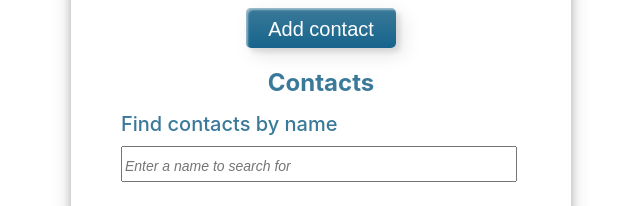
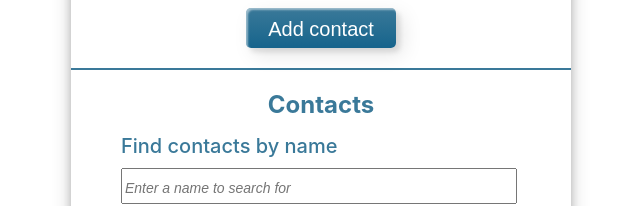
Before and after one commit to yuriy-o/ContactKeeperApp, a React (Create React App) app: page / in a window 1280 px wide. Shown: the part 236-442 px from the top of the page, without its empty margins (319-959 px from the left). Built offline with nearby package versions, Linux system fonts and the light colour scheme; no server answers.

Commit message:
add a delimiter

```diff
--- a/src/components/ContactForm/ContactForm.css
+++ b/src/components/ContactForm/ContactForm.css
@@ -87,3 +87,12 @@
 .btn-7 span:hover:after {
   width: 100%;
 }
+.hr-line {
+  border: 0;
+  height: 2px;
+  background-color: #3a7999;
+  margin: 20px 0;
+  width: 500px;
+  text-align: center;
+  margin-left: -50px;
+}
--- a/src/components/ContactForm/ContactForm.jsx
+++ b/src/components/ContactForm/ContactForm.jsx
@@ -99,9 +99,10 @@ export const ContactForm = () => {
         {/* //! button with old style */}
         {/* <Button type="submit">Add contact</Button> */}
 
-        <button class="custom-btn btn-7">
+        <button className="custom-btn btn-7">
           <span>Add contact</span>
         </button>
+        <div className="hr-line"></div>
       </FormStyle>
     </Formik>
   );
--- a/src/components/ContactForm/ContactForm.styled.js
+++ b/src/components/ContactForm/ContactForm.styled.js
@@ -69,3 +69,7 @@ export const Error = styled(ErrorMessage)`
   color: red;
   margin-bottom: 5px;
 `;
+// export const Hr = styled.hr`
+//   width: 120%;
+//   text-align: center;
+// `;
```
